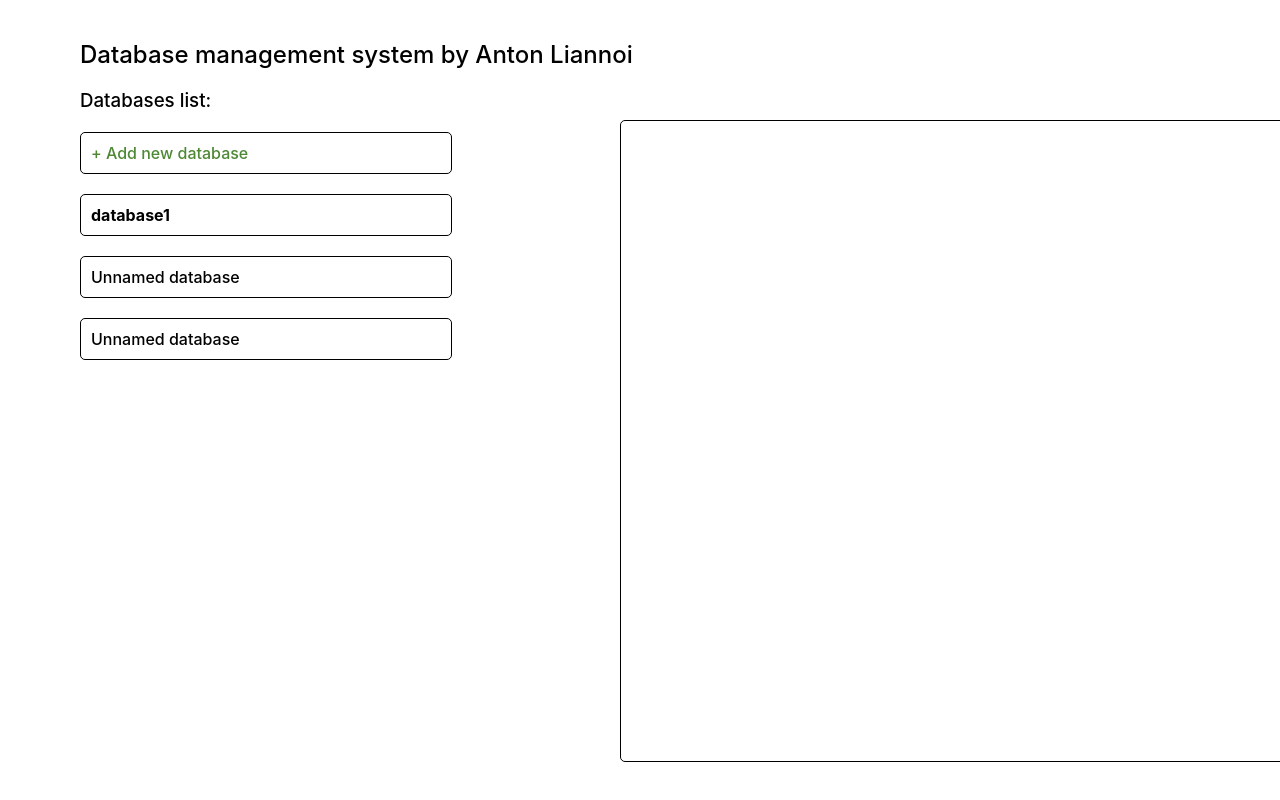
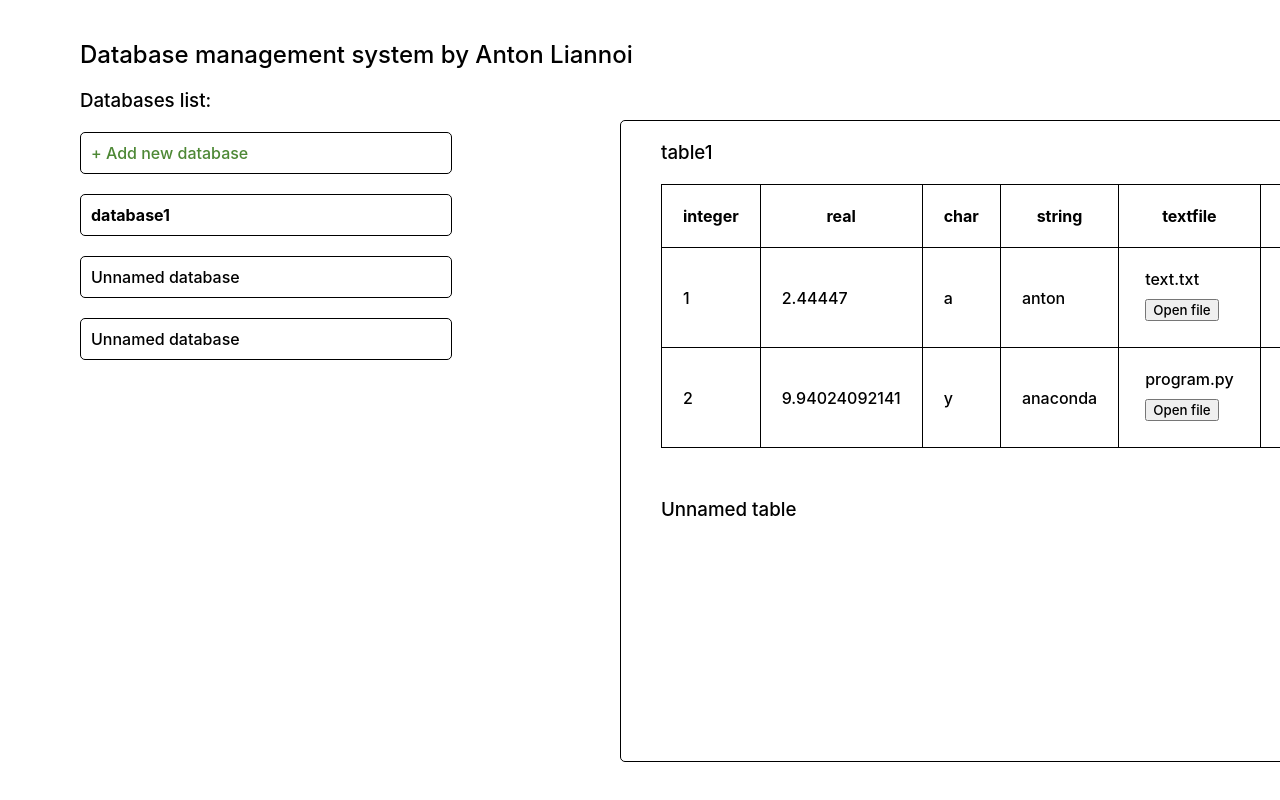
Before and after one commit to antliann/databases-ms, a React (Create React App) app: page / in a window 1280 px wide. Both pictures are taken after a click on the element "database1". Shown: the top 800 px of the page. Built offline with nearby package versions, Linux system fonts and the light colour scheme.

Commit message:
databases & tables displaying

```diff
--- a/src/App.jsx
+++ b/src/App.jsx
@@ -15,7 +15,7 @@ const App = () => {
       <h3>Databases list:</h3>
       <div className="database new">+ Add new database</div>
       {databases.map((db, index) => (
-        <div key={'db' + index} onClick={chooseDb(index)}
+        <div key={`db-${index}-${db.name}`} onClick={chooseDb(index)}
              className={"database" + (dbIndex === index ? " bold" : "")}>{db.name || 'Unnamed database'}</div>
       ))}
       <DBTables dbIndex={dbIndex}/>
--- a/src/components/DBTables.jsx
+++ b/src/components/DBTables.jsx
@@ -1,12 +1,41 @@
 import React from 'react';
 import { useSelector } from 'react-redux';
+import { DataDisplayer } from './DataDisplayer';
 
 export const DBTables = ({ dbIndex }) => {
-  const database = useSelector((store) => store[dbIndex]) || [];
+  const tables = useSelector((store) => store[dbIndex]?.tables) || [];
 
   return (
     <div className="tables">
-
+      {
+        tables.map((table, index) => (
+          <div key={`table-${table.name}-${index}`}>
+            <h3>{table.name || 'Unnamed table'}</h3>
+            <table>
+              <tr>
+                {table.columns?.map((colObj) => (
+                  <th key={`table-${table.name}-${index}-header-${colObj.name}`}>
+                    <div className="bold">{colObj.name}</div>
+                  </th>
+                ))}
+              </tr>
+              {
+                table.rows?.map((row) => (
+                  <tr key={`table-${table.name}-${index}-row-${row}`}>
+                    {
+                      row.map((col, index) => (
+                        <td key={`table-${table.name}-${index}-cell-${row}-${col}`}>
+                          <DataDisplayer data={col} type={table.columns[index].type}/>
+                        </td>
+                      ))
+                    }
+                  </tr>
+                ))
+              }
+            </table>
+          </div>
+        ))
+      }
     </div>
-  )
-}
+  );
+};
--- /dev/null
+++ b/src/components/DataDisplayer.jsx
@@ -0,0 +1,18 @@
+import React from 'react';
+
+export const DataDisplayer = ({ data, type }) => {
+  switch (type) {
+    case 'textfile':
+      return (
+        <div>
+          <div style={{ margin: 5 }}>{data?.filename}</div>
+          <button style={{ margin: 5 }}>Open file</button>
+        </div>
+      );
+    case 'intInterval':
+      return (
+        <div>{data.minValue} .. {data.maxValue}</div>);
+    default:
+      return <div>{data?.value}</div>;
+  }
+};
--- a/src/index.css
+++ b/src/index.css
@@ -31,10 +31,20 @@ code {
   left: 600px;
   border: 1px solid black;
   border-radius: 5px;
-  min-height: 80vh;
-  min-width: 60vw;
+  height: 80vh;
+  width: 60vw;
+  overflow-y: scroll;
 }
 
 .bold {
   font-weight: bold;
 }
+
+table {
+  border-collapse: collapse;
+  margin-bottom: 50px;
+}
+
+th, td {
+  border: solid 1px black;
+}
```
Also changed, not shown: .eslintrc.js.
